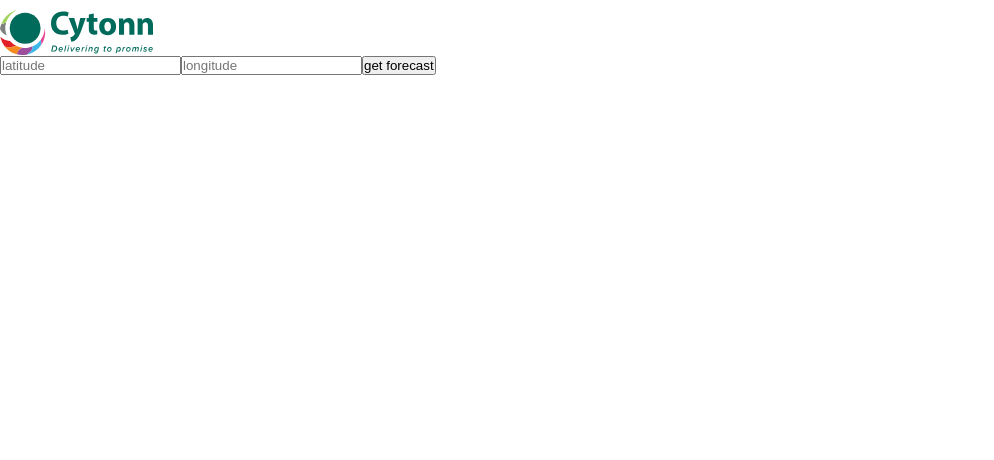
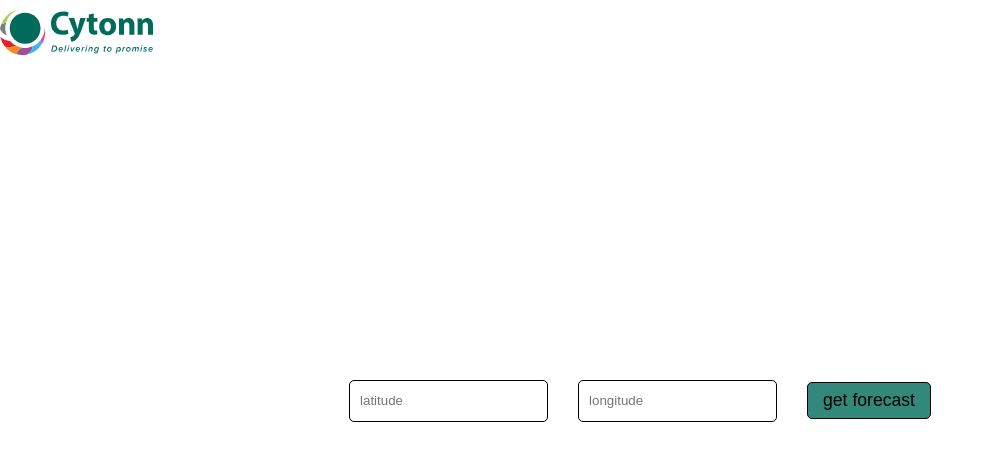
Before and after one commit to tinegaCollins/weather-api, a Vue app: page / in a window 1280 px wide. Shown: the top 460 px of the page, without its empty margins (0-994 px from the left). Built offline with nearby package versions, Linux system fonts and the light colour scheme.

Commit message:
before chart.js

```diff
--- a/package.json
+++ b/package.json
@@ -1,5 +1,5 @@
 {
-  "name": "yy",
+  "name": "cyweather",
   "private": true,
   "version": "0.0.0",
   "scripts": {
--- a/src/App.vue
+++ b/src/App.vue
@@ -1,6 +1,7 @@
 
 <template>
 <section>
+  <p class="response" ref="responseParagraph">{{responseMessage}}</p>
   <nav>
     <img src="./assets/cytonn_logo.svg" alt="" srcset="">
   </nav>
@@ -8,7 +9,6 @@
     <input type="number" step="0.0001" placeholder="latitude" v-model="latitude">
     <input type="number" step="0.0001" placeholder="longitude" v-model="longitude">
     <button @click="getData">get forecast</button>
-
   </div>
 </section>
 </template>
@@ -16,31 +16,67 @@
 
 <script setup>
 import { ref } from 'vue';
-const latitude = ref();
-const longitude = ref();
-const temperatureData = ref();
-const test = [1,2,3,4,5,6,7,8,9,9,9]
-const sixAmToSixPm = (data)=>{
-  data.splice(0,5);
-  data.splice(11,data.length + 1)
-  return data
+const latitude = ref('');
+const longitude = ref('');
+const responseMessage = ref();
+const responseParagraph = ref();
+
+const displayResponce = (value)=>{
+  responseMessage.value = value;
+  responseParagraph.value.classList.add('slide-down');
+  setTimeout(() => {
+    responseMessage.value = undefined
+    responseParagraph.value.classList.remove('slide-down')
+  }, 3000);
 }
 
-console.log(sixAmToSixPm(test));
+const sixAmToSixPm = (value)=>{
+  value.splice(0,6);
+  value.splice(13, value.length);
+  return value
+}
 
+let temperatures;
+let humidity;
+let cloudcover;
+let windspeed;
 
+let response;
 const getData = async ()=>{
-  console.log(latitude.value,longitude.value);
-  if(latitude.value != null && latitude.value != '' ||
-    longitude.value != null && longitude.value != ''){
-      const response = await fetch(`https://api.open-meteo.com/v1/forecast?latitude=${latitude.value}&longitude=${longitude.value}&hourly=temperature_2m,relativehumidity_2m,cloudcover_mid,windspeed_120m`);
-      const data = await response.json();
-      const temperatures = data.hourly.temperature_2m;
+  if(latitude.value != '' && longitude.value != ''){
+      try {
+        const response = await fetch(`https://api.open-meteo.com/v1/forecast?latitude=${latitude.value}&longitude=${longitude.value}&hourly=temperature_2m,relativehumidity_2m,cloudcover_mid,windspeed_120m`);
+        const data = await response.json();
+        temperatures = data.hourly.temperature_2m;
+        humidity = data.hourly.relativehumidity_2m;
+        cloudcover = data.hourly.cloudcover_mid;
+        windspeed = data.hourly.windspeed_120m;
+        sixAmToSixPm(temperatures);
+        sixAmToSixPm(humidity);
+        sixAmToSixPm(cloudcover);
+        sixAmToSixPm(windspeed);
+        console.log('done');
+      }
+      catch {
+        if(latitude.value > 90 || latitude.value < -90){
+          response = `Error: Latitude must be in range of -90 to 90°. Given:${latitude.value}°`
+          displayResponce(response);
+        }else if ( longitude.value > 180 || longitude.value < -180){
+          response = `Error: Longitude must be in range of -180 to 180°. Given:${longitude.value}°`
+          displayResponce(response);
+        }else {
+          response = 'an error occurred, could`t get the forecast'
+          displayResponce(response);
+        }
+      }
+  }else if(latitude.value == undefined || latitude.value == '' ){
+    response = "enter a latitude";
+    displayResponce(response);
   }
-  else {
-    console.log("bot ");
+  else if ( longitude.value == undefined || longitude.value == ''){
+    response = "enter a longitude";
+    displayResponce(response);
   }
-
 }
 </script>
 
@@ -48,6 +84,12 @@ const getData = async ()=>{
 *{
   margin: 0;
   padding: 0;
+}
+:root {
+  --cytonn-green: #33887C;
+}
+body {
+  font-family: "Open Sans", sans-serif;
 }
 nav {
   height: 7vh;
@@ -57,4 +99,68 @@ nav img {
   width: auto;
   margin-top: 10px;
 }
+section > p {
+  position: absolute;
+  top: 0;
+  transition: transform 150ms cubic-bezier(0.39, 0.575, 0.565, 1);
+  background-color: green;
+  margin-left: 35vw;
+  border-radius: 5px;
+}
+.slide-down{
+  padding: 5px 10px;
+  transform: translateY(20vh);
+}
+.cordinates {
+  height: calc(93vh - 45px);
+  margin-top: 35px;
+  display: flex;
+  justify-content: center;
+  flex-wrap: wrap;
+  padding: 10px;
+  row-gap: 20px;
+  align-items: center;
+  flex-direction: column;
+}
+.cordinates > * {
+  position: relative;
+  bottom: 50px;
+}
+.cordinates input {
+  width: 70%;
+  height: 40px;
+  outline: none;
+  border: 1px solid black;
+  border-radius: 5px;
+  padding: 0 10px;
+}
+.cordinates button {
+  font-size: 1.1rem;
+  outline: none;
+  appearance: none;
+  background-color: var(--cytonn-green);
+  border: 1px solid black;
+  padding: 7px 15px;
+  border-radius: 5px;
+}
+.cordinates button:hover {
+  cursor: pointer;
+}
+@media screen and (min-width: 600px) {
+  section > p{
+    margin-left: 42vw;
+  }
+}
+@media screen and (min-width: 1024px) {
+  section > p {
+    margin-left: 45vw;
+  }
+  .cordinates {
+    flex-direction: row;
+    column-gap: 30px;
+  }
+  .cordinates input {
+    width: max-content;
+  }
+}
 </style>
```
